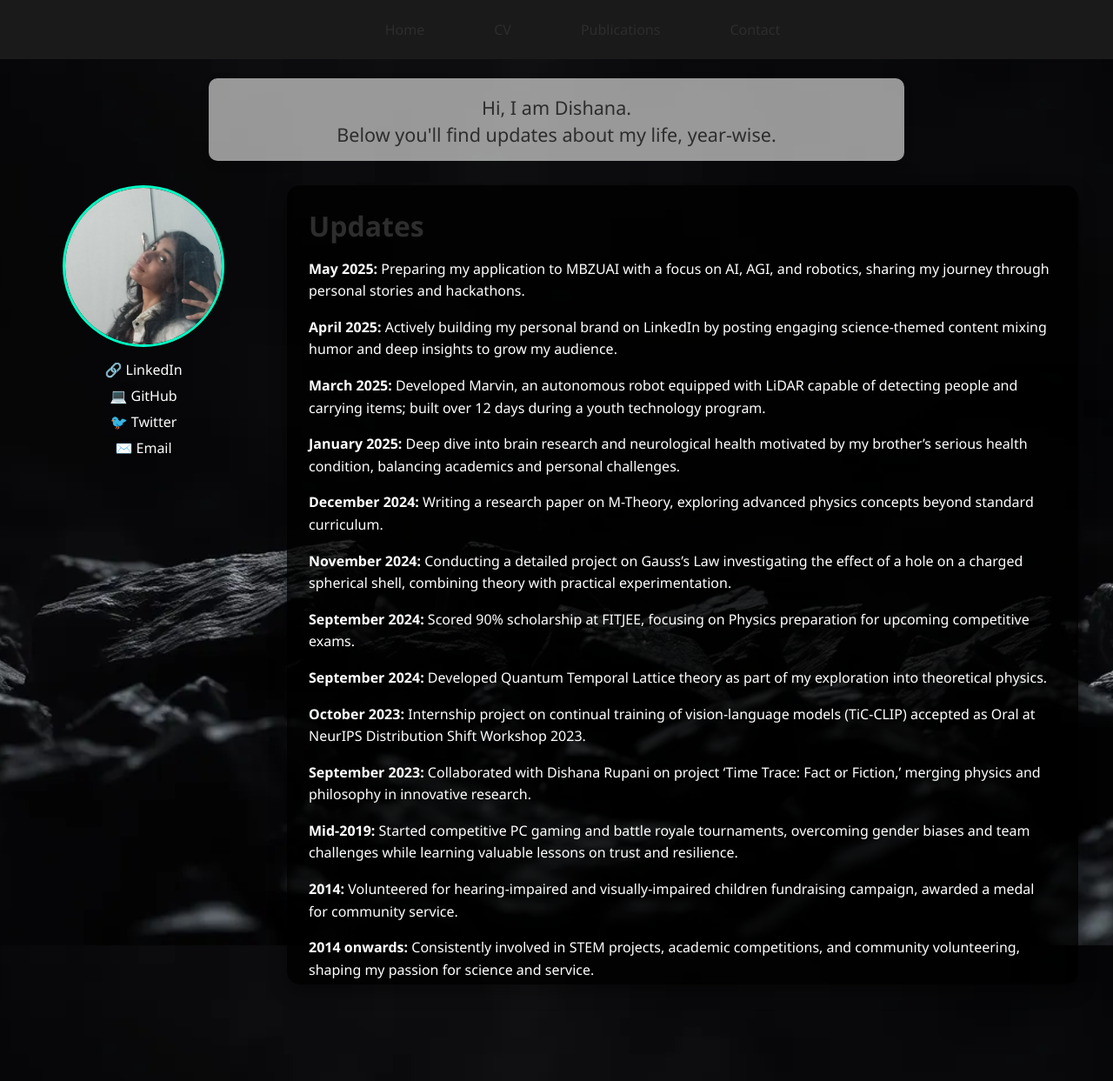
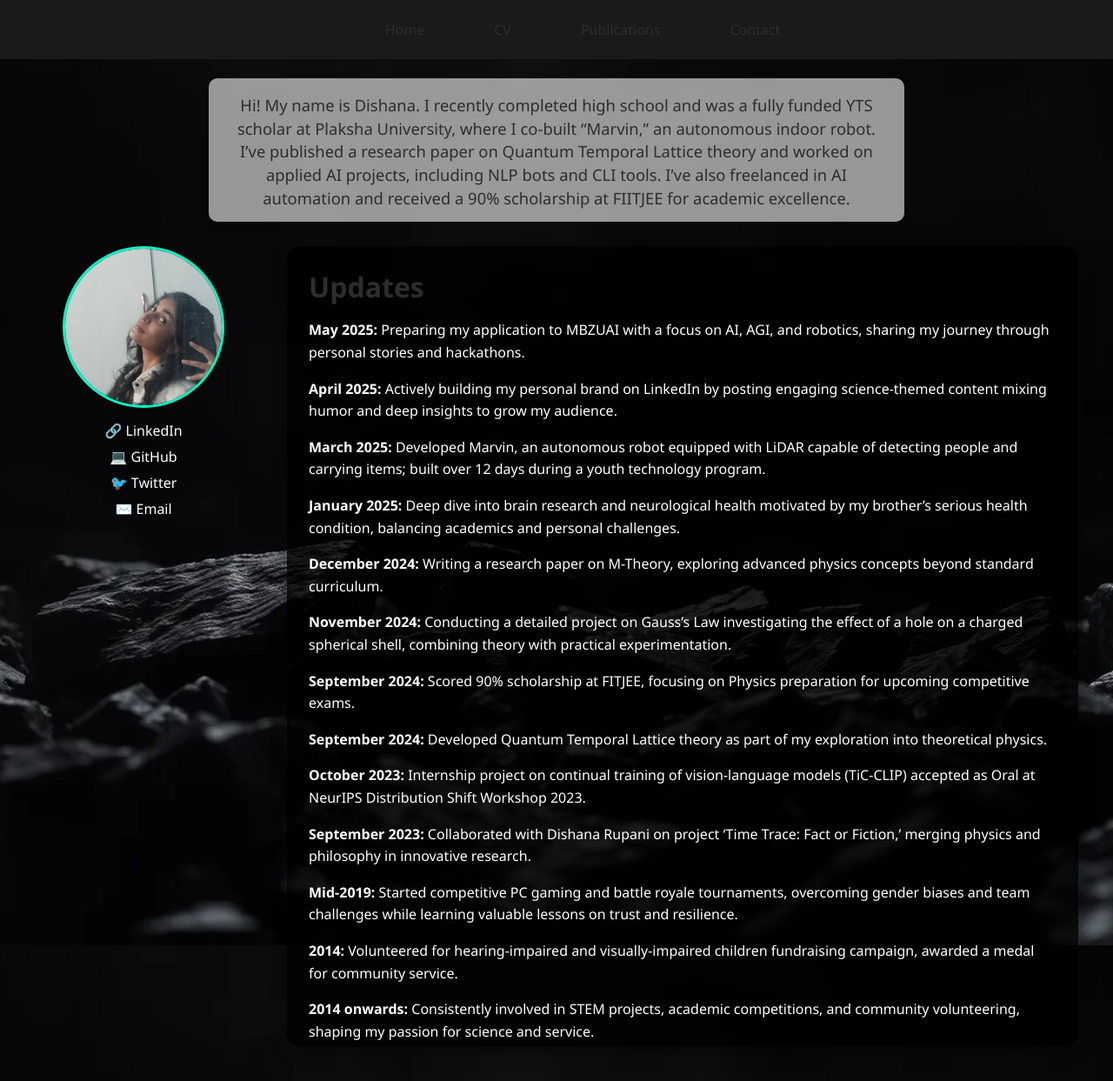
Before and after one commit to dishana11/dishana11.github.io, a Jekyll site: the page built from index.md, in a window 1280 px wide. Shown: the whole page at 87% size. Built offline with Jekyll 4.4.1, drawn with Linux system fonts in a browser that asks for light colours; before the commit the page ends 1172 px from its top, so only the background shows below that.

Commit message:
Update index.md

```diff
--- a/index.md
+++ b/index.md
@@ -14,7 +14,7 @@ layout: default
   }
 
   .intro-text {
-    font-size: 1.35em;
+    font-size: 1.15em;
     color: #2d2d2d;
     margin: 90px auto 28px auto;
     text-align: center;
@@ -183,8 +183,7 @@ layout: default
 </div>
 
 <div class="intro-text">
-  Hi, I am Dishana.<br>
-  Below you'll find updates about my life, year-wise.
+  Hi! My name is Dishana. I recently completed high school and was a fully funded YTS scholar at Plaksha University, where I co-built “Marvin,” an autonomous indoor robot. I’ve published a research paper on Quantum Temporal Lattice theory and worked on applied AI projects, including NLP bots and CLI tools. I’ve also freelanced in AI automation and received a 90% scholarship at FIITJEE for academic excellence.
 </div>
 
 <div class="main-container">
```
